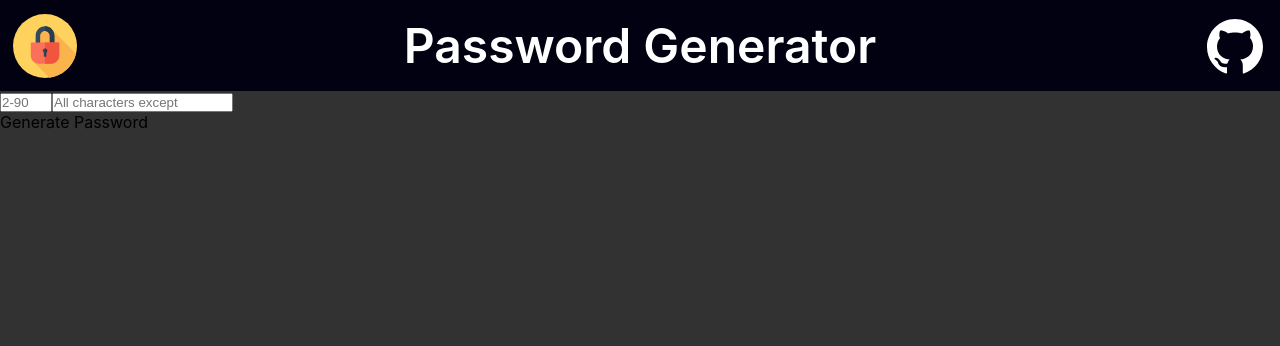
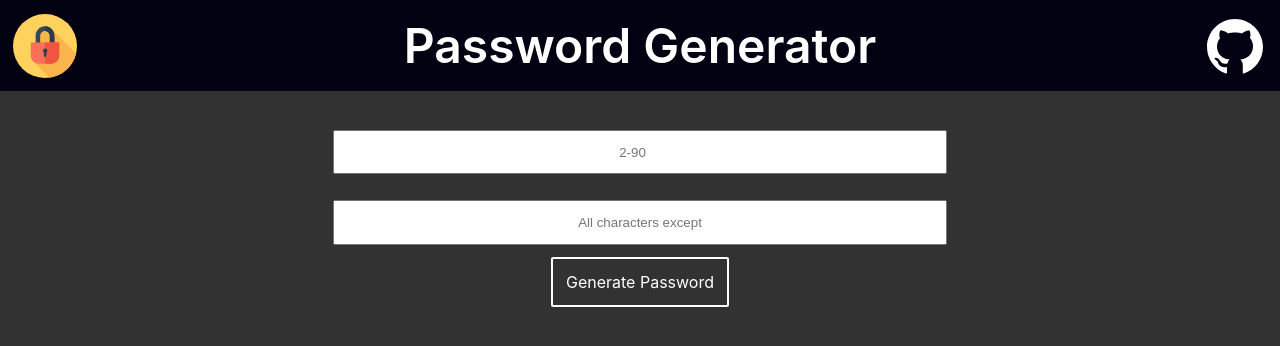
Before and after one commit to divyanshchahar/password_generator, a React (Create React App) app: page / in a window 1280 px wide. Shown: the top 346 px of the page. Built offline with nearby package versions, Linux system fonts and the light colour scheme.

Commit message:
added styling

```diff
--- a/src/App.css
+++ b/src/App.css
@@ -16,6 +16,14 @@
   --header-fw: 600;
 
   --header-image: 10vw;
+
+  --password-container-p: 2vw;
+
+  --password-fs: 2rem;
+  --password-fw: 600;
+
+  --input-interface-w: 75vw;
+  --input-nterface-p: 2vw;
 
   --color-1: rgba(2, 1, 18, 1);
   --color-2: rgba(255, 255, 255, 1);
@@ -45,6 +53,45 @@ body {
   vertical-align: middle;
 }
 
+.password-container {
+  text-align: center;
+  padding: var(--password-container-p);
+}
+
+.password {
+  font-size: var(--password-fs);
+  font-weight: var(--password-fw);
+  color: var(--color-2);
+  word-wrap: break-word;
+}
+
+.input-interface {
+  width: var(--input-interface-w);
+  margin: auto;
+  padding: var(--input-nterface-p);
+}
+
+.input-interface input {
+  padding: var(--input-nterface-p);
+  width: 100%;
+  text-align: center;
+}
+
+.generate-button {
+  padding: var(--input-nterface-p);
+  width: fit-content;
+  border: 2px solid white;
+  margin: auto;
+  border-radius: 2px;
+  color: white;
+}
+
+.generate-button:hover {
+  border: 2px solid blue;
+  color: blue;
+  cursor: pointer;
+}
+
 /*
 ##################
 # TOUCH DISPLAYS #
@@ -59,6 +106,14 @@ body {
 
     --header-image: 5vw;
 
+    --password-container-p: 2vw;
+
+    --password-fs: 2rem;
+    --password-fw: 600;
+
+    --input-interface-w: 50vw;
+    --input-nterface-p: 1vw;
+
     --color-1: rgba(2, 1, 18, 1);
     --color-2: rgba(255, 255, 255, 1);
   }
--- a/src/components/ExceptChar.js
+++ b/src/components/ExceptChar.js
@@ -4,6 +4,7 @@ function ExceptChar({ stateFunc }) {
   const [localStatae, setLocalState] = useState();
 
   return (
+    <div className="input-interface">
       <input
         type="text"
         value={localStatae}
@@ -13,6 +14,7 @@ function ExceptChar({ stateFunc }) {
         }}
         placeholder="All characters except"
       />
+    </div>
   );
 }
 
--- a/src/components/NumberOfChar.js
+++ b/src/components/NumberOfChar.js
@@ -4,6 +4,7 @@ function NumberOfChar({ stateFunc }) {
   const [localStatae, setLocalState] = useState();
 
   return (
+    <div className="input-interface">
       <input
         type="number"
         value={localStatae}
@@ -15,6 +16,7 @@ function NumberOfChar({ stateFunc }) {
         }}
         placeholder="2-90"
       />
+    </div>
   );
 }
 
```
Lines whose indentation alone changed are shown as unchanged.
